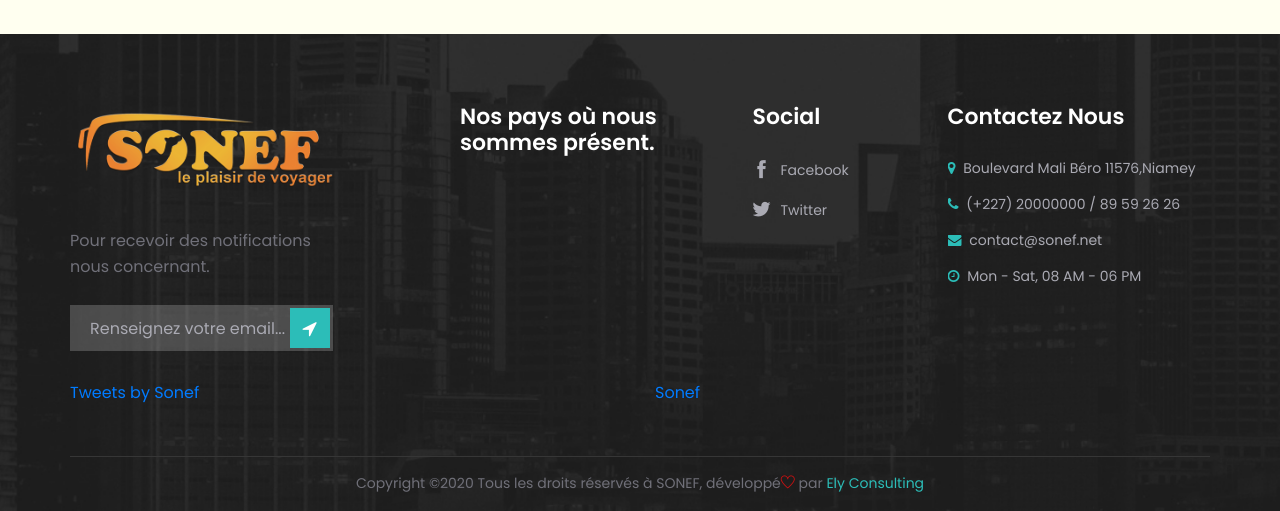
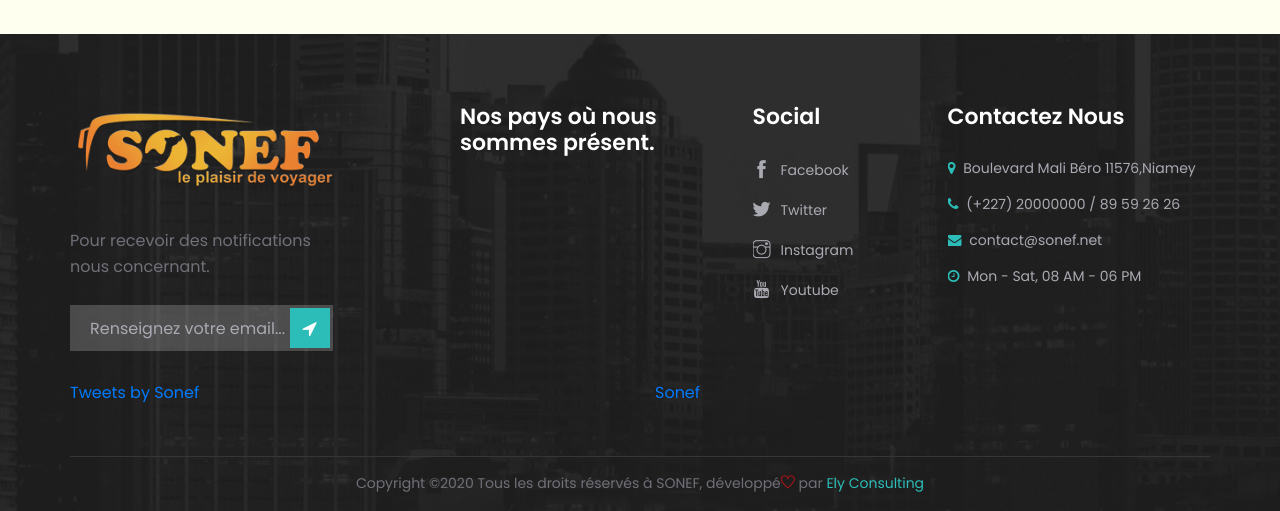
Before and after one commit to 227Mahaman/Dromadaire, a PHP site: the page made by view/service_view.php in a window 1280 px wide. Shown: the part 2073-2584 px from the top of the page. Run offline with PHP 8.4, Linux system fonts and the light colour scheme; the template is opened without the code that fills it, so the values that code supplies are empty; some libraries are stand-ins or nearby versions.

Commit message:
Lien reseau social

```diff
--- a/view/service_view.php
+++ b/view/service_view.php
@@ -108,10 +108,10 @@ ob_start();
                                         <span>Saler Marketing</span>
                                     </div>-->
                                     <div class="agent-social">
-                                        <a href="#"><i class="fa fa-facebook"></i></a>
-                                        <a href="#"><i class="fa fa-twitter"></i></a>
-                                        <a href="#"><i class="fa fa-youtube"></i></a>
-                                        <a href="#"><i class="fa fa-instagram"></i></a>
+                                        <a href="https://facebook.com/PlaisirDeVoyager/"><i class="fa fa-facebook"></i></a>
+                                        <a href="https://twitter.com/sonefstv?lang=fr"><i class="fa fa-twitter"></i></a>
+                                        <a href="https://www.youtube.com/channel/UCwpNgtSWwgziy4XSATdNa-g"><i class="fa fa-youtube"></i></a>
+                                        <a href="https://www.instagram.com/s0nef._a/"><i class="fa fa-instagram"></i></a>
                                     </div>
                                     <p>In today’s net-savvy world it has become common for any business to have a
                                         website which they use mostly for advertising their products and services.
--- a/view/template.php
+++ b/view/template.php
@@ -252,14 +252,6 @@ if (!empty($_POST)) {
                                 }
                             } ?>
                             </ul>
-                            <!--<ul>
-                                <li><i class="fa fa-caret-right"></i> <a href="#">Abidjan</a></li>
-                                <li><i class="fa fa-caret-right"></i> <a href="#">Bamako</a></li>
-                                <li><i class="fa fa-caret-right"></i> <a href="#">Cotonou</a></li>
-                                <li><i class="fa fa-caret-right"></i> <a href="#">Lomé</a></li>
-                                <li><i class="fa fa-caret-right"></i> <a href="#">Ouagadougou</a></li>
-                                <li><i class="fa fa-caret-right"></i> <a href="#">San Diego</a></li>
-                            </ul>-->
                         </div>
                     </div>
                     <div class="col-lg-2">
@@ -268,6 +260,8 @@ if (!empty($_POST)) {
                             <ul class="social">
                                 <li><i class="ti-facebook"></i> <a href="https://facebook.com/PlaisirDeVoyager/">Facebook</a></li>
                                 <li><i class="ti-twitter-alt"></i> <a href="https://twitter.com/sonefstv?lang=fr">Twitter</a></li>
+                                <li><i class="ti-instagram"></i> <a href="https://www.instagram.com/s0nef._a/">Instagram</a></li>
+                                <li><i class="ti-youtube"></i> <a href="https://www.youtube.com/channel/UCwpNgtSWwgziy4XSATdNa-g">Youtube</a></li>
                             </ul>
                         </div>
                     </div>
```
